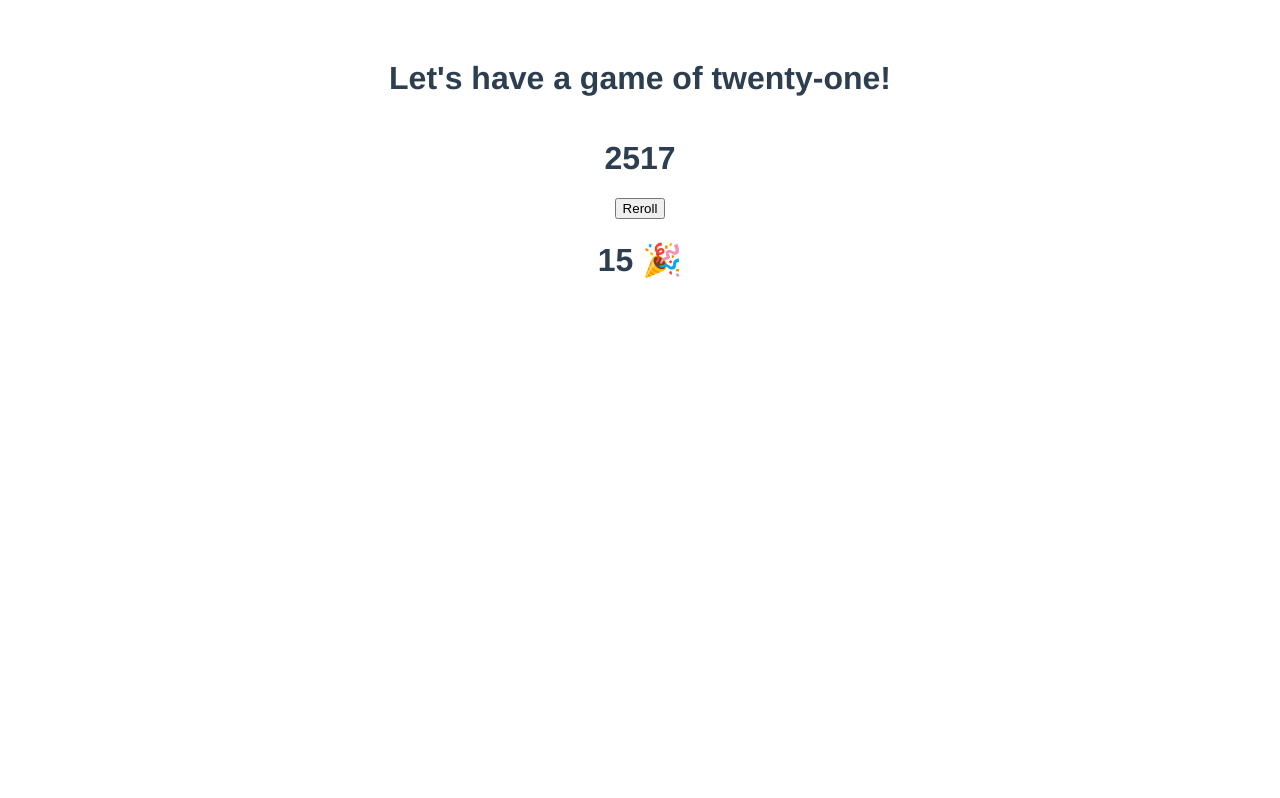
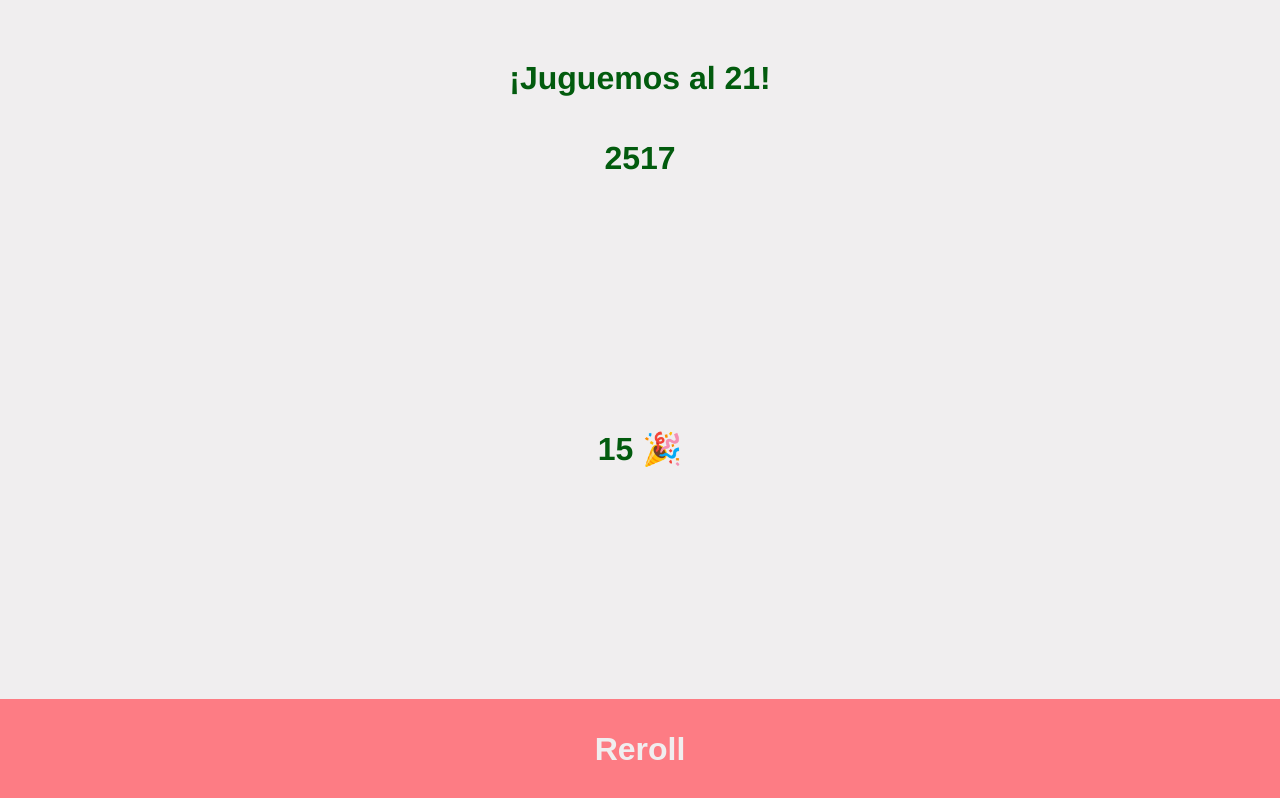
Before and after one commit to hola-soy-milk/dice-game, a Vue app: page / in a window 1280 px wide. Built offline with nearby package versions, Linux system fonts and the light colour scheme.

Commit message:
Add styles, fix

```diff
--- a/src/App.vue
+++ b/src/App.vue
@@ -9,27 +9,56 @@ const dice = ref(roll());
 </script>
 
 <template>
-  <h1>Let's have a game of twenty-one!</h1>
-  <div class="flex center">
-    <Die v-for="die in dice" :faceValue="die.value()"/>
+  <div>
+    <h1 class="top">¡Juguemos al 21!</h1>
+    <div class="flex center">
+      <Die v-for="die in dice" :faceValue="die.value()"/>
+    </div>
   </div>
-  <button type="button" @click="dice = roll()">Reroll</button>
   <h1>
     {{dice.reduce((sum, die) => sum + die.value(), 0)}}
     <span v-if="dice.reduce((sum, die) => sum + die.value(), 0) < 21">🎉</span>
     <span v-else>😥</span>
   </h1>
+  <button type="button" @click="dice = roll()">Reroll</button>
 </template>
 
 <style>
+body, html {
+  height: 100%;
+  width: 100%;
+  background-color: #f0eeef;
+  margin: 0;
+  }
 #app {
+  height: 100%;
+  display: flex;
+  flex-direction: column;
+  justify-content: space-between;
   font-family: Avenir, Helvetica, Arial, sans-serif;
   -webkit-font-smoothing: antialiased;
   -moz-osx-font-smoothing: grayscale;
   text-align: center;
-  color: #2c3e50;
+  color: #025b0e;
+}
+.top {
   margin-top: 60px;
-}
+  }
+button {
+  background-color: #fd7c84;
+  color: #f0eeef;
+  border: none;
+  font-size: 2em;
+  font-weight: 600;
+  padding: 1em 2em;
+  cursor: pointer;
+  }
+button:hover {
+  filter: brightness(115%);
+  }
+button:active {
+  filter: brightness(85%);
+  }
 .flex {
   display: flex;
 }
```
Also changed, not shown: src/components/HelloWorld.vue (deleted, +0 -52 lines).
